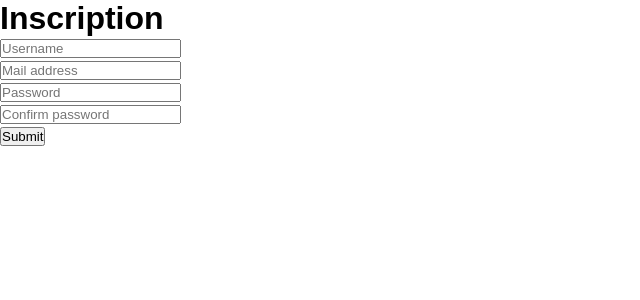
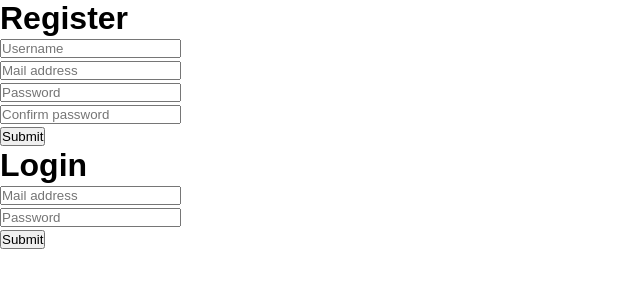
Before and after one commit to Boyadjie/UnVoy, a Next.js app: page /register in a window 1280 px wide. Shown: the top 300 px of the page, without its empty margins (0-640 px from the left). Built offline with nearby package versions, Linux system fonts and the light colour scheme; a web font is replaced by a local one.

Commit message:
login form skeletton

```diff
--- a/app/register/page.tsx
+++ b/app/register/page.tsx
@@ -1,9 +1,11 @@
+import {LoginForm} from '../../src/components/authentication/LoginForm';
 import {RegisterForm} from '../../src/components/authentication/RegisterForm';
 
 export default function register() {
   return (
     <div>
       <RegisterForm />
+      <LoginForm />
     </div>
   );
 }
--- /dev/null
+++ b/src/components/authentication/LoginForm.tsx
@@ -0,0 +1,88 @@
+'use client';
+
+import {useState} from 'react';
+
+import {signInWithEmailAndPassword} from 'firebase/auth';
+
+import {auth} from '../../firebase';
+import {Input} from './Inputs/InputManager';
+
+type FormValues = {
+  email: string;
+  password: string;
+};
+
+export const LoginForm: React.FC = () => {
+  const [formValues, setFormValues] = useState<FormValues>({
+    email: '',
+    password: '',
+  });
+
+  const [responseErr, setResponseErr] = useState<boolean>(false);
+
+  const isEmptyMail = formValues.email.length === 0;
+  const isEmptyPasswords = formValues.password.length < 1;
+  const handleInputChange = (
+    event: React.ChangeEvent<HTMLInputElement | HTMLTextAreaElement>,
+  ) => {
+    const {name, value} = event.target;
+
+    setFormValues((prevValues) => ({
+      ...prevValues,
+      [name]: value,
+    }));
+  };
+
+  const handleSubmit = (event: React.FormEvent<HTMLFormElement>) => {
+    event.preventDefault();
+    if (isEmptyPasswords || isEmptyMail) {
+      return;
+    }
+
+    // move logic to back end file useing next.js api routes
+    signInWithEmailAndPassword(auth, formValues.email, formValues.password)
+      .then((userCredential) => {
+        const user = userCredential.user;
+        // eslint-disable-next-line no-console
+        console.log(user);
+      })
+      .catch(() => {
+        setResponseErr(true);
+      });
+  };
+
+  return (
+    <div>
+      <div>
+        {/* use image from next */}
+        <h1>Login</h1>
+      </div>
+
+      <form onSubmit={handleSubmit}>
+        <div>
+          <Input
+            required={true}
+            type="email"
+            name="email"
+            placeholder="Mail address"
+            value={formValues.email}
+            onChange={handleInputChange}
+          />
+        </div>
+        <div>
+          <Input
+            type="password"
+            name="password"
+            value={formValues.password}
+            placeholder="Password"
+            onChange={handleInputChange}
+          />
+        </div>
+        <div id="formError">
+          {responseErr ? 'Email or Password Invalid' : ''}
+        </div>
+        <button type="submit">Submit</button>
+      </form>
+    </div>
+  );
+};
--- a/src/components/authentication/RegisterForm.tsx
+++ b/src/components/authentication/RegisterForm.tsx
@@ -30,10 +30,7 @@ export const RegisterForm: React.FC = () => {
   const isValidMail = /^[^\s@]+@[^\s@]+\.[^\s@]+$/.test(formValues.email);
   const isSamePassword =
     formValues.password === formValues.passwordConfirm && !isEmptyPasswords;
-  const isValidPassword =
-    formValues.password.length > 8 &&
-    formValues.password.match(/[a-z]/) &&
-    formValues.password.match(/[0-9]/);
+  const isValidPassword = formValues.password.length >= 8;
 
   const handleInputChange = (
     event: React.ChangeEvent<HTMLInputElement | HTMLTextAreaElement>,
@@ -50,7 +47,7 @@ export const RegisterForm: React.FC = () => {
     event.preventDefault();
     if (
       !isValideUsername ||
-      isValideUsername ||
+      isEmptyUsername ||
       !isValidMail ||
       !isSamePassword ||
       !isValidPassword ||
@@ -79,7 +76,7 @@ export const RegisterForm: React.FC = () => {
     <div>
       <div>
         {/* use image from next */}
-        <h1>Inscription</h1>
+        <h1>Register</h1>
       </div>
 
       <form onSubmit={handleSubmit}>
```
